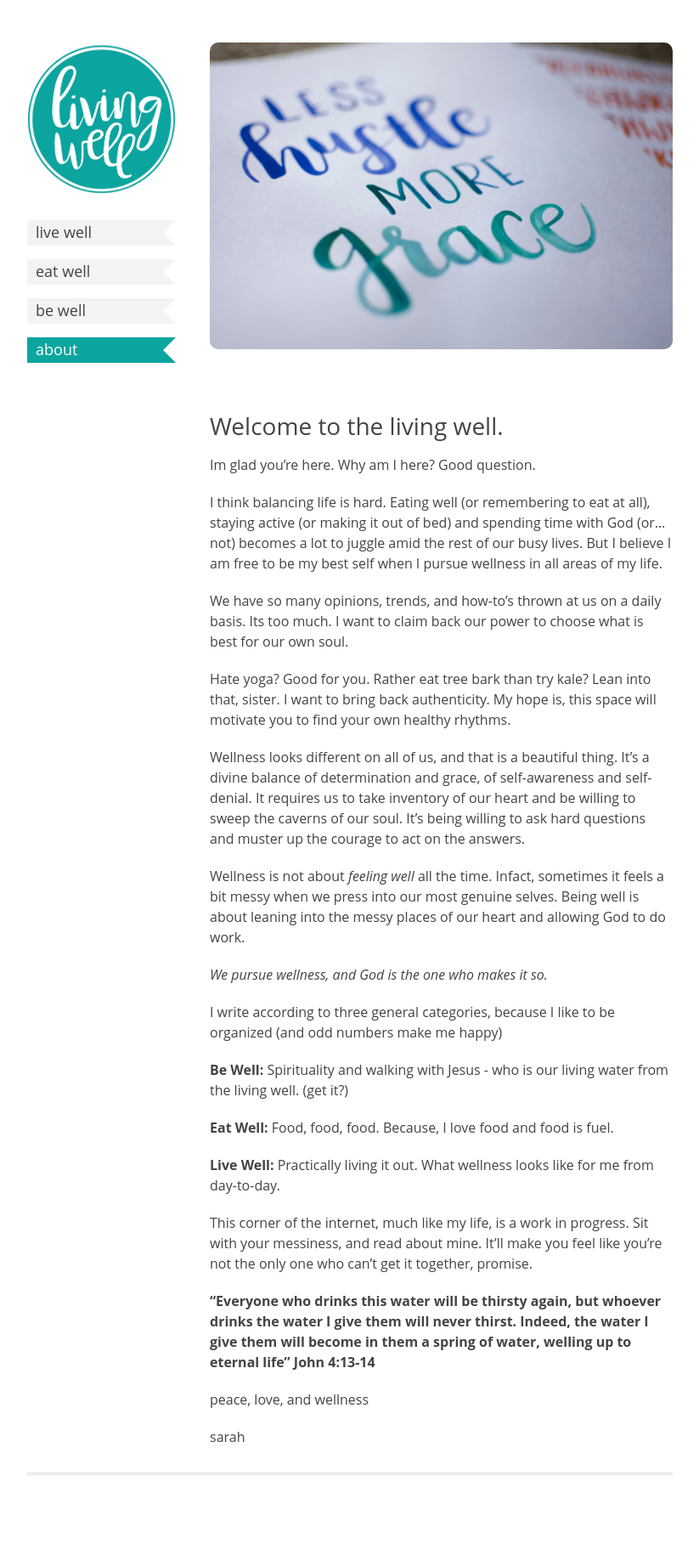
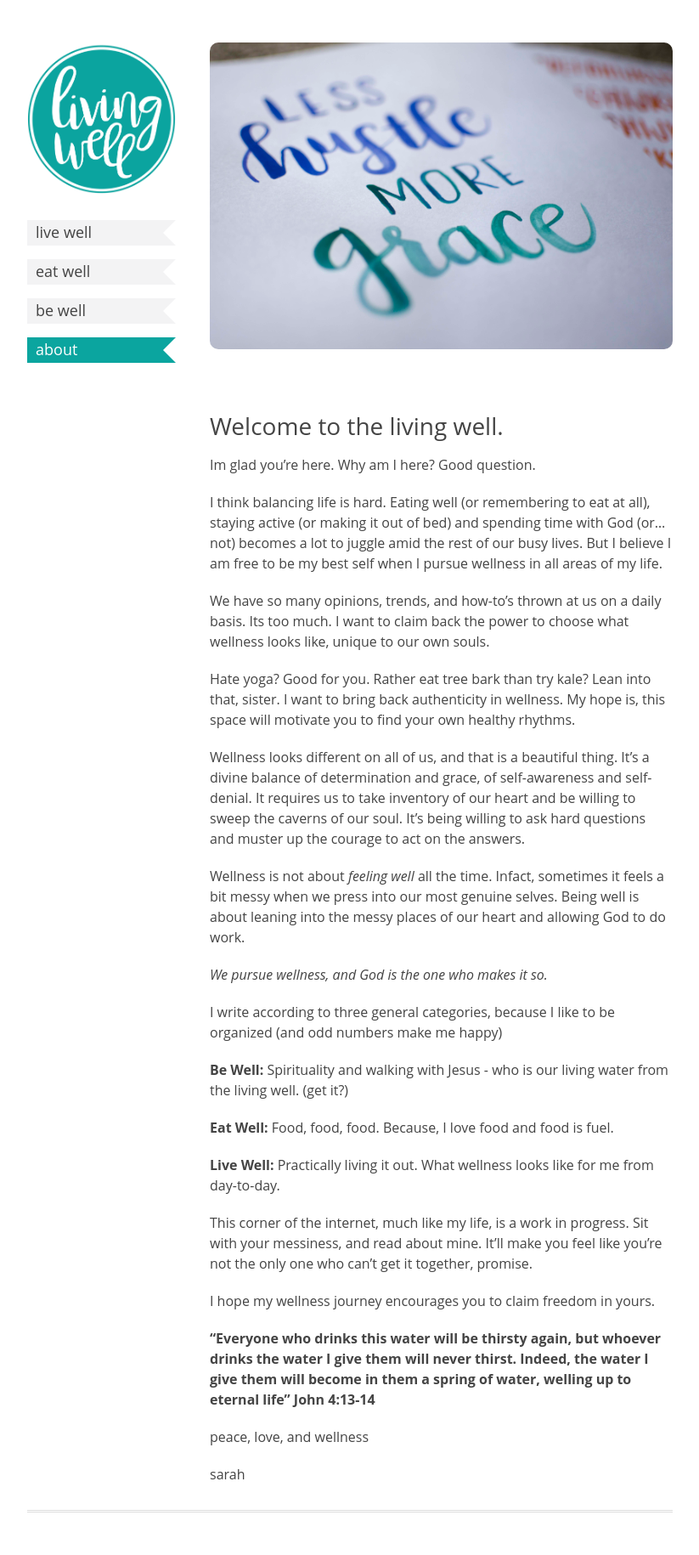
Before and after one commit to dreger/thelivingwell.co, a Jekyll site: the page built from index.md, in a window 1280 px wide. Shown: the whole page at 85% size, without its empty margins (228-1051 px from the left). Built offline with Jekyll 4.4.1, drawn with Linux system fonts in a browser that asks for light colours; before the commit the page ends 1786 px from its top, so only the background shows below that.

Commit message:
Update index.md

```diff
--- a/index.md
+++ b/index.md
@@ -9,9 +9,9 @@ Im glad you're here. Why am I here? Good question.
 
 I think balancing life is hard. Eating well (or remembering to eat at all), staying active (or making it out of bed) and spending time with God (or...not) becomes a lot to juggle amid the rest of our busy lives. But I believe I am free to be my best self when I pursue wellness in all areas of my life.
 
-We have so many opinions, trends, and how-to's thrown at us on a daily basis. Its too much. I want to claim back our power to choose what is best for our own soul.
+We have so many opinions, trends, and how-to's thrown at us on a daily basis. Its too much. I want to claim back the power to choose what wellness looks like, unique to our own souls.
 
-Hate yoga? Good for you. Rather eat tree bark than try kale? Lean into that, sister. I want to bring back authenticity. My hope is, this space will motivate you to find your own healthy rhythms.
+Hate yoga? Good for you. Rather eat tree bark than try kale? Lean into that, sister. I want to bring back authenticity in wellness. My hope is, this space will motivate you to find your own healthy rhythms.
 
 Wellness looks different on all of us, and that is a beautiful thing. It's a divine balance of determination and grace, of self-awareness and self-denial. It requires us to take inventory of our heart and be willing to sweep the caverns of our soul. It's being willing to ask hard questions and muster up the courage to act on the answers.
 
@@ -29,6 +29,8 @@ I write according to three general categories, because I like to be organized (a
 
 This corner of the internet, much like my life, is a work in progress. Sit with your messiness, and read about mine. It’ll make you feel like you’re not the only one who can't get it together, promise.
 
+I hope my wellness journey encourages you to claim freedom in yours.
+
 **“Everyone who drinks this water will be thirsty again, but whoever drinks the water I give them will never thirst. Indeed, the water I give them will become in them a spring of water, welling up to eternal life” John 4:13-14**
 
 peace, love, and wellness
```
